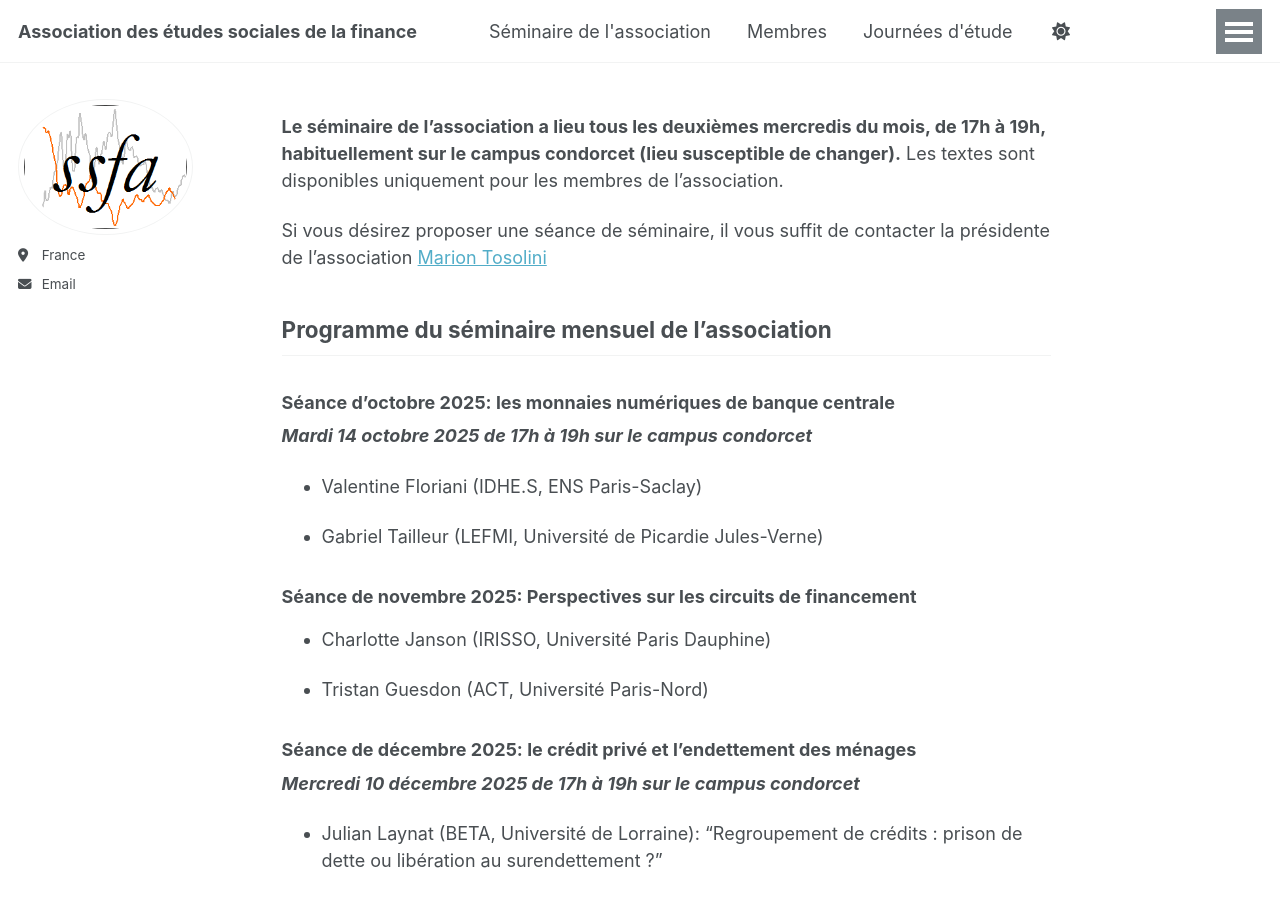
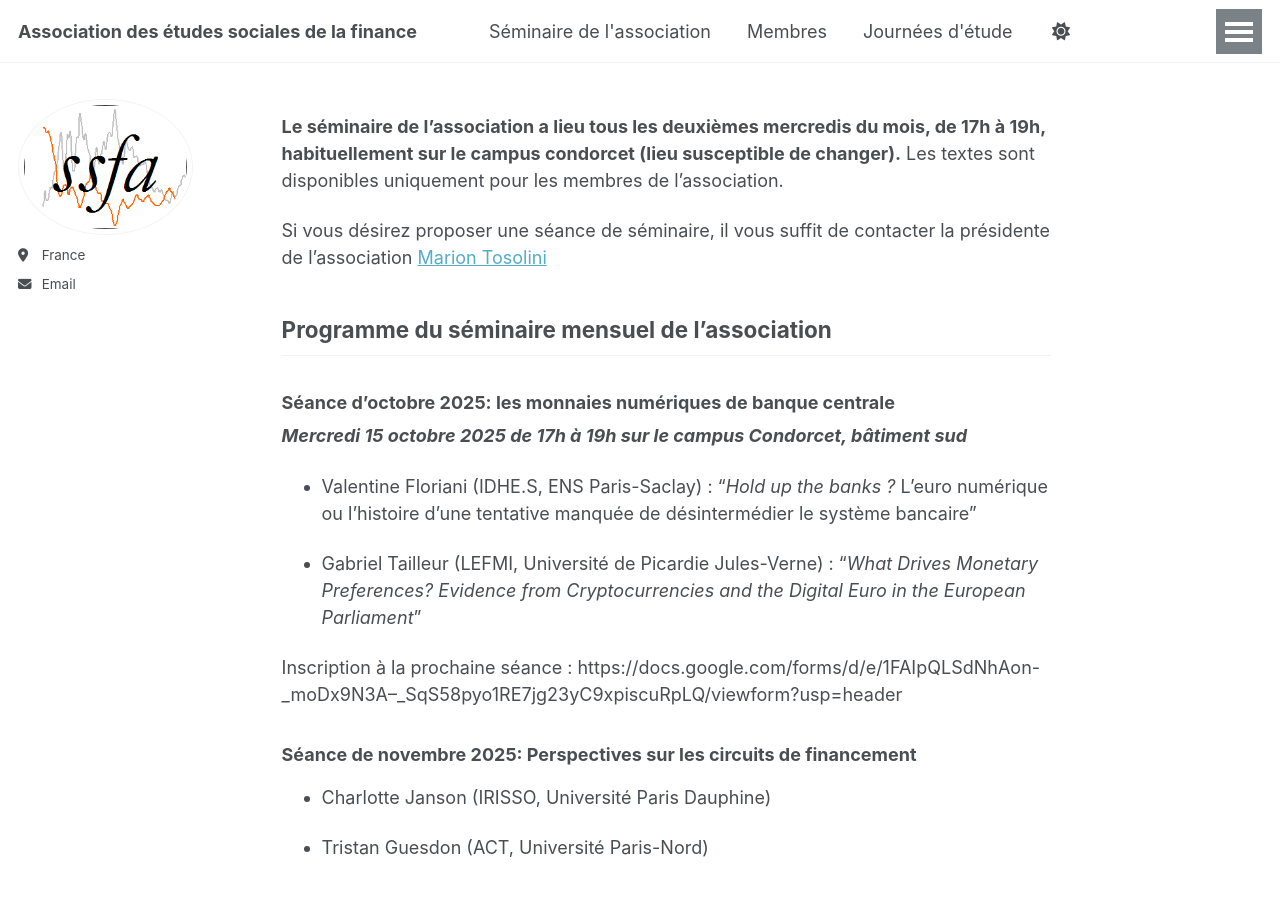
Before and after one commit to ssfa-aesf/ssfa-aesf.github.io, a Jekyll site: the page built from _pages/seminaire.md, in a window 1280 px wide and 900 px high. Built offline with Jekyll 4.4.1, drawn with Linux system fonts in a browser that asks for light colours.

Commit message:
Update seminaire.md

```diff
--- a/_pages/seminaire.md
+++ b/_pages/seminaire.md
@@ -13,11 +13,13 @@ Si vous désirez proposer une séance de séminaire, il vous suffit de contacter
 ## Programme du séminaire mensuel de l'association
 
 ### Séance d'octobre 2025: les monnaies numériques de banque centrale
-_**Mardi 14 octobre 2025 de 17h à 19h sur le campus condorcet**_
+_**Mercredi 15 octobre 2025 de 17h à 19h sur le campus Condorcet, bâtiment sud**_
 
-- Valentine Floriani (IDHE.S, ENS Paris-Saclay)
+- Valentine Floriani (IDHE.S, ENS Paris-Saclay) : "_Hold up the banks ?_ L'euro numérique ou l'histoire d'une tentative manquée de désintermédier le système bancaire"
 
-- Gabriel Tailleur (LEFMI, Université de Picardie Jules-Verne)
+- Gabriel Tailleur (LEFMI, Université de Picardie Jules-Verne) : "_What Drives Monetary Preferences? Evidence from Cryptocurrencies and the Digital Euro in the European Parliament_"
+
+Inscription à la prochaine séance : https://docs.google.com/forms/d/e/1FAIpQLSdNhAon-_moDx9N3A--_SqS58pyo1RE7jg23yC9xpiscuRpLQ/viewform?usp=header
 
 
 ### Séance de novembre 2025: Perspectives sur les circuits de financement
```
